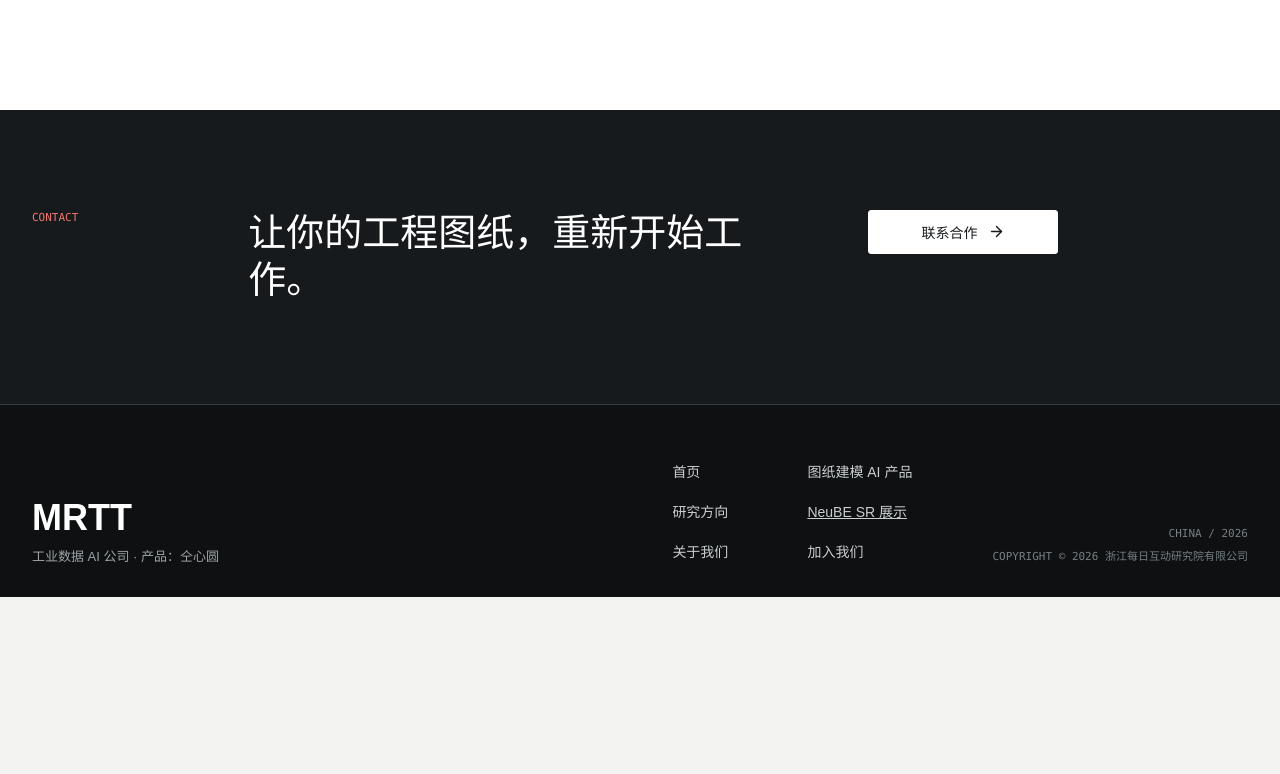
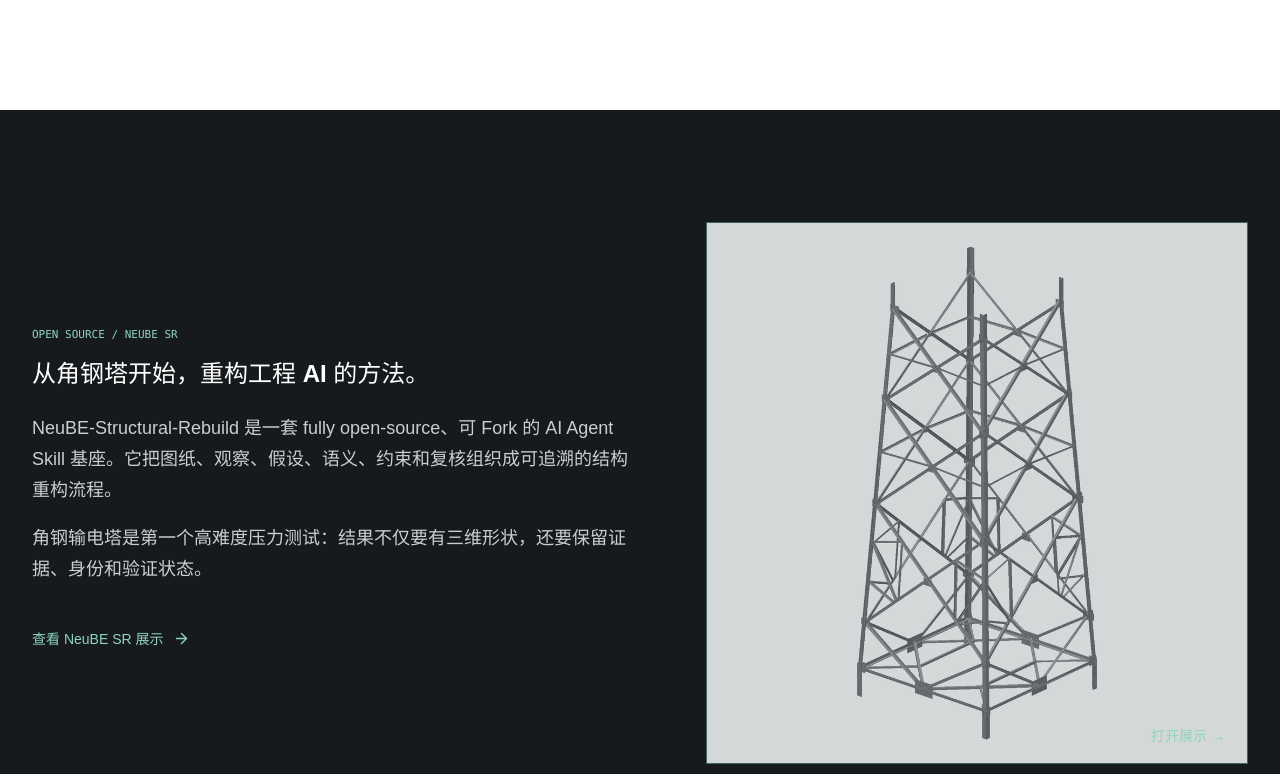
Before and after one commit to ConcentricCirclesMRTT/ConcentricCirclesMRTT.github.io, a React (Vite) app: page / in a window 1280 px wide. Shown: the part 2906-3680 px from the top of the page. Before the commit the page ends 3503 px from the top, so only its background shows below. Built offline with nearby package versions, Linux system fonts and the light colour scheme.

Commit message:
Improve NeuBE layout and feature it on MRTT home

```diff
--- a/public/neube-sr-showcase/index.html
+++ b/public/neube-sr-showcase/index.html
@@ -15,6 +15,7 @@
         <span>NeuBE / Structural Rebuild</span>
       </a>
       <nav class="topnav" aria-label="主要导航">
+        <a href="https://concentriccirclesmrtt.github.io/">回到 MRTT 首页</a>
         <a href="#method">重构方法</a>
         <a href="#case">角钢塔样例</a>
         <a href="#context">停止边界</a>
--- a/public/neube-sr-showcase/styles.css
+++ b/public/neube-sr-showcase/styles.css
@@ -35,7 +35,7 @@ img { display: block; max-width: 100%; }
 .rail a.active { color: var(--white); }
 .rail a.active span { border-bottom: 2px solid var(--orange); }
 .scene { min-height: 100svh; position: relative; overflow: hidden; scroll-snap-align: start; scroll-snap-stop: always; padding: 104px 90px 66px; }
-.scene-inner { width: min(100%, 1380px); margin: 0 auto; position: relative; z-index: 2; }
+.scene-inner { width: min(100%, 1380px); margin: 0 auto; padding-inline: clamp(24px, 4vw, 72px); position: relative; z-index: 2; }
 .paper { background: var(--paper); }
 .steel { background: #e7eeeb; }
 .dark { background: var(--ink-deep); color: var(--white); }
--- a/src/App.tsx
+++ b/src/App.tsx
@@ -235,6 +235,21 @@ function HomePage({ navigate }: { navigate: (page: PageId) => void }) {
             <p>从结构复杂、标准严格的工程图纸开始，把 AI 读图、数据编译和三维重构做深，再走向更多工业场景。</p>
             <button className="text-button" onClick={() => navigate("about")}>了解我们的发展方向 <ArrowRight size={17} /></button>
           </div>
+        </div>
+      </section>
+      <section className="neube-section" aria-labelledby="neube-title">
+        <div className="page-grid neube-layout">
+          <div className="neube-copy">
+            <p className="section-index">OPEN SOURCE / NEUBE SR</p>
+            <h2 id="neube-title">从角钢塔开始，重构工程 AI 的方法。</h2>
+            <p>NeuBE-Structural-Rebuild 是一套 fully open-source、可 Fork 的 AI Agent Skill 基座。它把图纸、观察、假设、语义、约束和复核组织成可追溯的结构重构流程。</p>
+            <p>角钢输电塔是第一个高难度压力测试：结果不仅要有三维形状，还要保留证据、身份和验证状态。</p>
+            <a className="text-button" href="/neube-sr-showcase/index.html">查看 NeuBE SR 展示 <ArrowRight size={17} /></a>
+          </div>
+          <a className="neube-image" href="/neube-sr-showcase/index.html" aria-label="打开 NeuBE SR 展示">
+            <img src="/neube-sr-showcase/assets/angle-tower-rebuild.png" alt="角钢塔协调级三维重构" />
+            <span>打开展示 →</span>
+          </a>
         </div>
       </section>
       <ContactBand />
--- a/src/styles.css
+++ b/src/styles.css
@@ -72,6 +72,28 @@ span {
   overflow: clip;
 }
 
+.neube-section {
+  padding: 112px 0;
+  color: var(--white);
+  background: var(--graphite);
+}
+
+.neube-layout {
+  display: grid;
+  grid-template-columns: minmax(0, 1fr) minmax(360px, .9fr);
+  gap: 72px;
+  align-items: center;
+}
+
+.neube-copy { max-width: 650px; }
+.neube-copy .section-index { color: #8fd4bf; }
+.neube-copy h2 { max-width: 650px; margin-bottom: 24px; color: var(--white); }
+.neube-copy p:not(.section-index) { max-width: 610px; color: #c9ced0; font-size: 18px; line-height: 1.7; }
+.neube-copy .text-button { margin-top: 16px; color: #8fd4bf; }
+.neube-image { position: relative; display: block; min-height: 390px; overflow: hidden; background: #0b1715; border: 1px solid rgba(143,212,191,.4); }
+.neube-image img { width: 100%; height: 100%; min-height: 390px; object-fit: contain; opacity: .86; }
+.neube-image span { position: absolute; right: 22px; bottom: 18px; color: #8fd4bf; font-size: 14px; font-weight: 700; }
+
 .page-grid {
   width: min(1240px, calc(100% - 64px));
   margin: 0 auto;
@@ -2220,6 +2242,7 @@ span {
   .output-workspace { grid-template-columns: 1fr 1fr; }
   .output-image, .attributes-panel pre, .steel-model { height: 330px; }
   .focus-layout { gap: 42px; }
+  .neube-layout { gap: 42px; }
   .team-structure { grid-template-columns: repeat(3, 1fr); }
   .team-role:nth-child(3) { border-right: 0; }
   .team-role:nth-child(-n + 3) { border-bottom: 1px solid var(--line); }
@@ -2435,6 +2458,10 @@ span {
   .role-detail-grid section:last-child { border-bottom: 0; }
   .job-row.is-open .job-details { max-height: 2200px; }
   .contact-section { scroll-margin-top: 64px; }
+  .neube-section { padding: 78px 0; }
+  .neube-layout { grid-template-columns: 1fr; gap: 34px; }
+  .neube-copy h2 { font-size: 38px; }
+  .neube-image, .neube-image img { min-height: 280px; }
   .contact-layout { grid-template-columns: 1fr; gap: 26px; }
   .contact-actions { grid-column: auto; }
   .footer-grid { grid-template-columns: 1fr 1fr; gap: 48px; }
```
